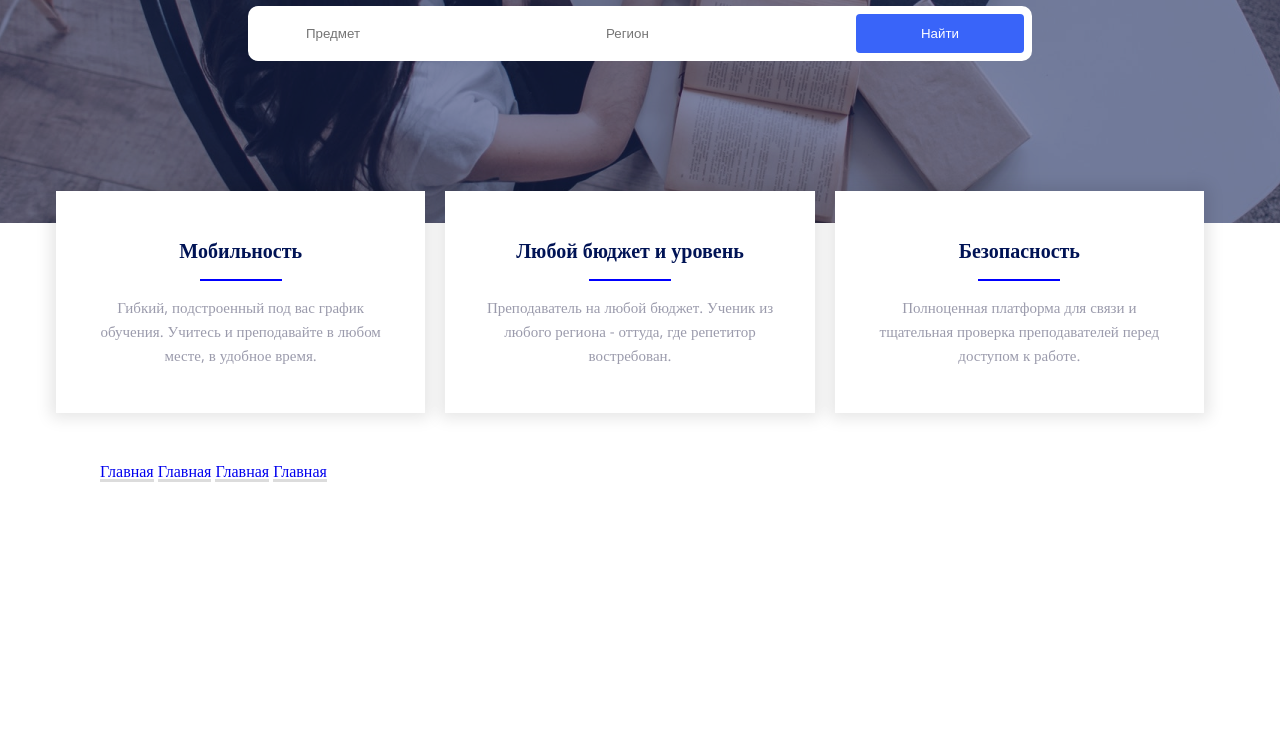
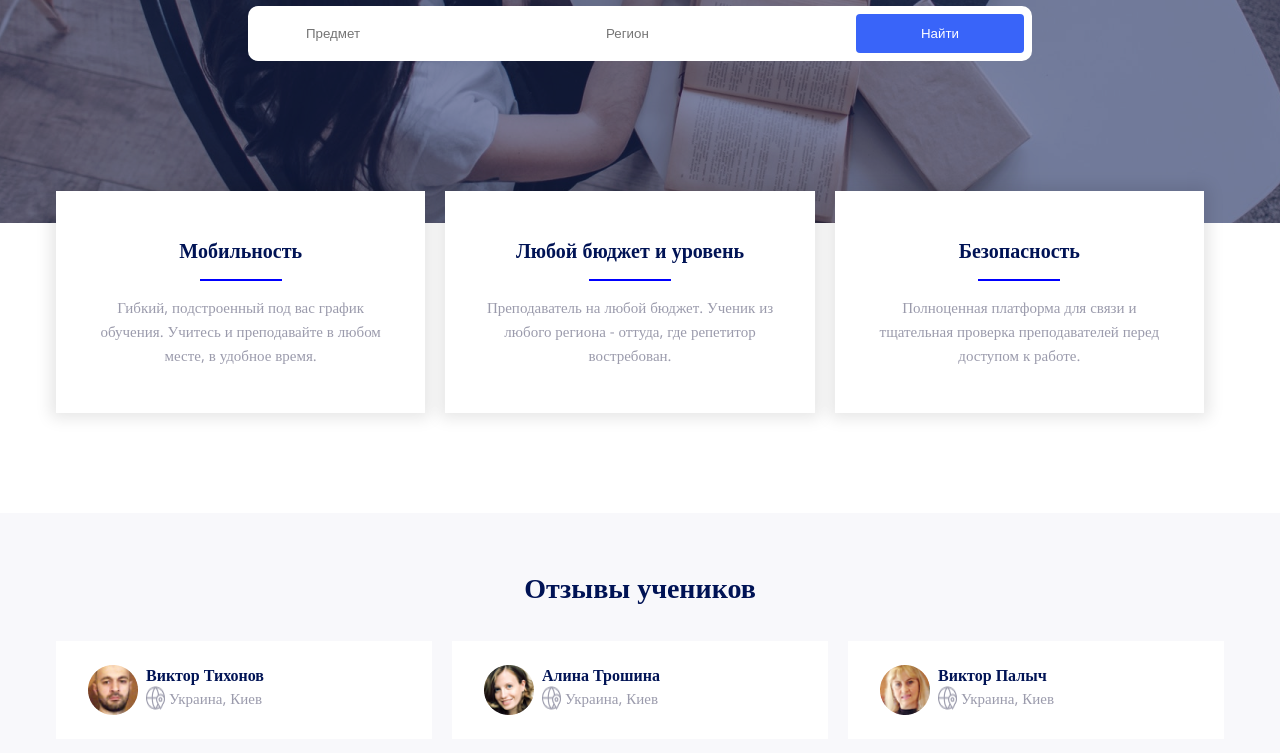
Before and after one commit to rykon97/HTML, a plain HTML site: page ab.html in a window 1280 px wide. Shown: the part 361-1114 px from the top of the page. Before the commit the page ends 892 px from the top, so only its background shows below. Drawn offline with nearby package versions, Linux system fonts and the light colour scheme; a web font is replaced by a local one.

Commit message:
Отзывы

```diff
--- a/ab.html
+++ b/ab.html
@@ -43,13 +43,40 @@
             <h3>Безопасность</h3><hr/>
             Полноценная платформа для связи и тщательная проверка преподавателей перед доступом к работе.
         </div>
-    </div>
+</div>
+    <div class="reviews" >
+        <h2 class="reviews__heading">Отзывы учеников</h2>
+            <div class="reviews__container">
+                <div class="reviews__review">
+                    <div class="reviews__head">
+                        <img src="./img/review__head1.png" alt="avatar">
+                        <div class="reviews__name-location">
+                            <span class="reviews__name">Виктор Тихонов</span><br>
+                            <span class="reviews__location"><img src="./img/Earth.png" alt="Earth">Украина, Киев</span>
+                        </div>
+                    </div>
+                </div>
 
-    <div class="main-links">
-        <a class="main-link" href="#">Главная</a>
-        <a class="main-link" href="#">Главная</a>
-        <a class="main-link" href="#">Главная</a>
-        <a class="main-link" href="#">Главная</a>
+                <div class="reviews__review">
+                    <div class="reviews__head">
+                        <img src="./img/review__head2.png" alt="avatar">
+                        <div class="reviews__name-location">
+                            <span class="reviews__name">Алина Трошина</span><br>
+                            <span class="reviews__location"><img src="./img/Earth.png" alt="Earth">Украина, Киев</span>
+                        </div>
+                    </div>
+                </div>
+
+                <div class="reviews__review">
+                    <div class="reviews__head">
+                        <img src="./img/review__head3.png" alt="avatar">
+                        <div class="reviews__name-location">
+                            <span class="reviews__name">Виктор Палыч</span><br>
+                            <span class="reviews__location"><img src="./img/Earth.png" alt="Earth">Украина, Киев</span>
+                        </div>
+                    </div>
+                </div>
+            </div>
     </div>
 </body>
 </html>
--- a/style.css
+++ b/style.css
@@ -2,6 +2,7 @@
 
 body {
     margin: 0;
+    font-family: "proxima-nova";
 }
 
 * {
@@ -38,7 +39,6 @@ header {
     font-size: 36px;
     font-weight: 700;
     line-height: 48.24px;
-    font-family: "proxima-nova";
     justify-content:center;
     display: flex;
     align-items: center;
@@ -79,7 +79,6 @@ header {
 }
 .features h3
 {
-    font-family: "proxima-nova";
     font-size: 20px;
     color: #001355;
     margin-top: 0;
@@ -162,6 +161,59 @@ input[type="text"]:focus {
     padding: 50px 100px;
 }
 
+.reviews {
+    background-color: #F8F8FB;
+    padding: 56px 0 80px 0;
+    margin-top: 100px;
+}
+.reviews__heading {
+    text-align: center;
+    color: #001355;
+    font-size: 28px;
+    line-height: 40px;
+    margin-bottom: 32px;
+
+}
+.reviews__container {
+    max-width: 1168px;
+    margin: 0 auto 0 auto;
+    display: flex;
+    justify-content: space-between;
+}
+
+.reviews__name {
+    color: #001355;
+    line-height: 20px;
+    font-size: 16px;
+    font-weight: 700;
+}
+.reviews__head {
+    display: flex;
+    align-items: center;
+
+}
+.reviews__location {
+display: inline-flex;
+font-family: "Open Sans";
+font-size: 15px;
+font-weight: 400;
+line-height: 24px;
+color: #9B9BAC;
+}
+.reviews__review {
+    padding: 24px 28px 24px 32px;
+    background-color: #ffffff;
+    width: 316px;
+}
+.reviews__name-location {
+    margin-left:  8px;
+
+}
+.reviews__location img {
+    margin-right: 4px;
+}
+
+
 /*
     border - рамка
 
```
Also changed, not shown: img/Earth.png (added), img/review__head1.png (added), img/review__head2.png (added), img/review__head3.png (added).
